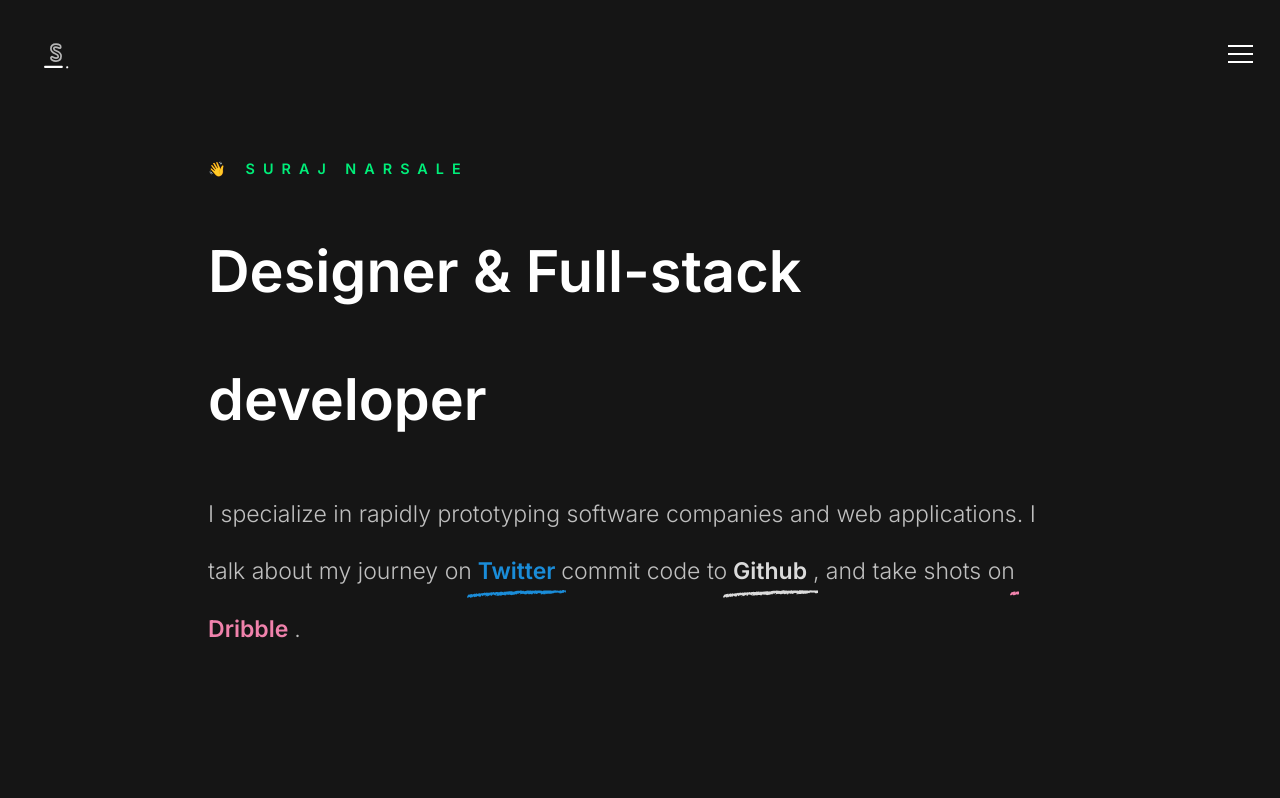
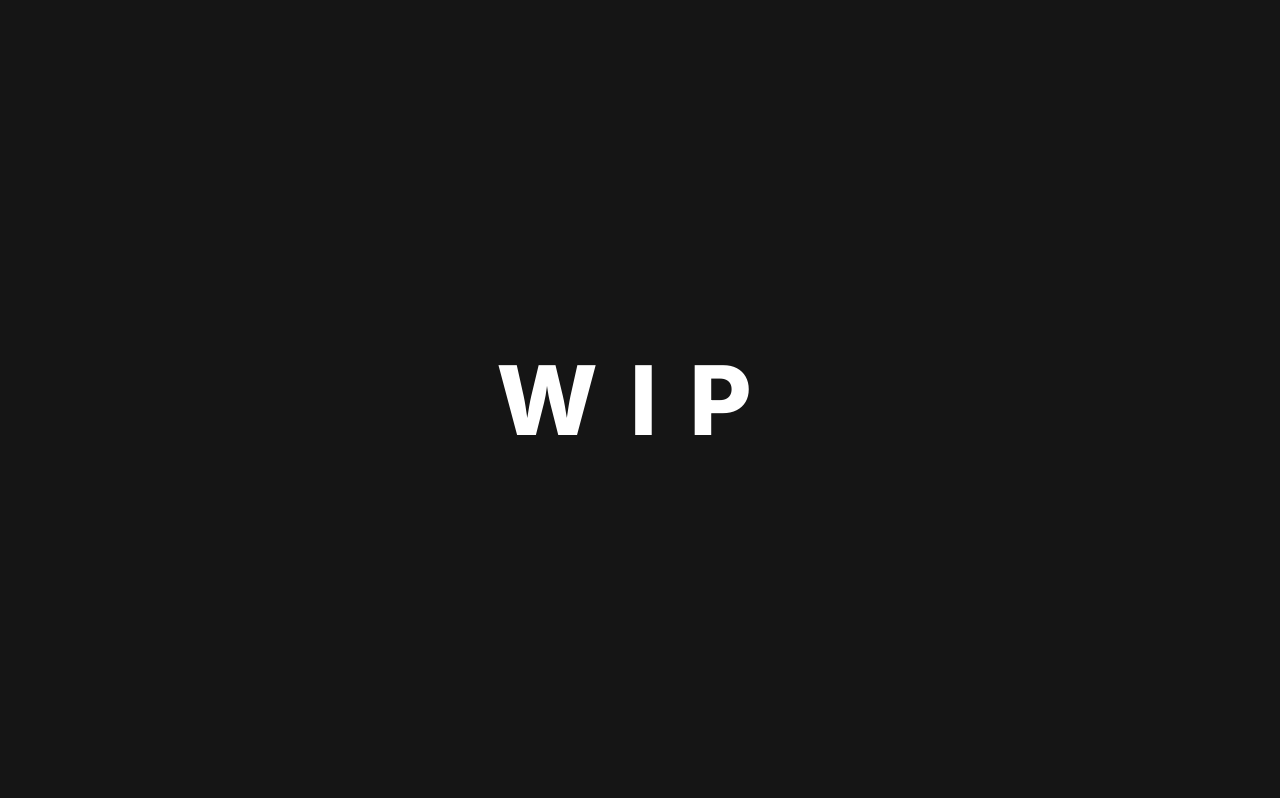
Before and after one commit to surajnarsale/job-portfolio, a Next.js app: page / in a window 1280 px wide. Shown: the top 798 px of the page. Built offline with nearby package versions, Linux system fonts and the light colour scheme.

Commit message:
feat: add wip banner

```diff
--- a/components/hero/hero.js
+++ b/components/hero/hero.js
@@ -1,5 +1,5 @@
-import styled from 'styled-components';
-import { device } from '../../constants/devices';
+import styled from "styled-components";
+import { device } from "../../constants/devices";
 
 export const Container = styled.div`
   width: 100vw;
@@ -58,14 +58,34 @@ export const Author = styled.h1`
   }
 `;
 
+// export const Title = styled.div`
+// 	font-size: 6em;
+// 	margin: 0;
+// 	font-weight: 600;
+// 	color: white;
+// 	line-height: 8rem;
+// 	padding: 0 1em 0 0;
+
+// 	@media ${device.tablet} {
+// 		padding: 0 0 0 0;
+// 		line-height: 1.6em;
+// 	}
+// 	@media ${device.mobileL} {
+// 		line-height: 4rem;
+// 		padding: 0 0 0 0;
+// 	}
+// `;
 export const Title = styled.div`
-	font-size: 6em;
+  font-size: 10em;
   margin: 0;
-	font-weight: 600;
+  font-weight: 800;
+  letter-spacing: 2rem;
   color: white;
   line-height: 8rem;
-	padding: 0 1em 0 0;
-
+  display: flex;
+  justify-content: center;
+  align-items: center;
+  height: 100%;
   @media ${device.tablet} {
     padding: 0 0 0 0;
     line-height: 1.6em;
@@ -75,6 +95,7 @@ export const Title = styled.div`
     padding: 0 0 0 0;
   }
 `;
+
 export const Subtitle = styled.div`
   font-size: 1.4em;
   color: #bfbfbf;
@@ -102,7 +123,7 @@ export const Twitter = styled.span`
   position: relative;
 
   &:after {
-		content: '';
+    content: "";
     position: absolute;
     bottom: -0.125em;
     left: -0.2em;
@@ -110,7 +131,7 @@ export const Twitter = styled.span`
     height: 0.35em;
     top: 1.35em;
     transform: skewY(-3deg);
-		background-image: url('/underline1.svg');
+    background-image: url("/underline1.svg");
     background-repeat: no-repeat;
     background-size: cover;
   }
@@ -122,7 +143,7 @@ export const Github = styled.span`
   position: relative;
 
   &:after {
-		content: '';
+    content: "";
     position: absolute;
     bottom: -0.125em;
     left: -0.2em;
@@ -130,7 +151,7 @@ export const Github = styled.span`
     height: 0.35em;
     top: 1.35em;
     transform: skewY(-3deg);
-		background-image: url('/underline2.svg');
+    background-image: url("/underline2.svg");
     background-repeat: no-repeat;
     background-size: cover;
   }
@@ -142,7 +163,7 @@ export const Dribble = styled.span`
   position: relative;
 
   &:after {
-		content: '';
+    content: "";
     position: absolute;
     bottom: -0.125em;
     left: -0.2em;
@@ -150,7 +171,7 @@ export const Dribble = styled.span`
     height: 0.35em;
     top: 1.35em;
     transform: skewY(-3deg);
-		background-image: url('/underline3.svg');
+    background-image: url("/underline3.svg");
     background-repeat: no-repeat;
     background-size: cover;
   }
--- a/components/hero/index.js
+++ b/components/hero/index.js
@@ -1,5 +1,5 @@
-import React from 'react';
-import Link from 'next/link';
+import React from "react";
+import Link from "next/link";
 import {
   Author,
   Container,
@@ -10,20 +10,20 @@ import {
   Title,
   Twitter,
   Wrapper,
-} from './hero';
-import { motion } from 'framer-motion';
+} from "./hero";
+import { motion } from "framer-motion";
 const nameVariants = {
   hidden: {
     opacity: 0,
-		y: '-20px',
+    y: "-20px",
   },
   visible: {
     opacity: 1,
     y: 0,
     transition: {
-			type: 'spring',
+      type: "spring",
       stiffness: 20,
-			ease: 'easeIn',
+      ease: "easeIn",
       delay: 0.1,
     },
   },
@@ -31,15 +31,15 @@ const nameVariants = {
 const headingVariants = {
   hidden: {
     opacity: 0,
-		y: '-20px',
+    y: "-20px",
   },
   visible: {
     opacity: 1,
     y: 0,
     transition: {
-			type: 'spring',
+      type: "spring",
       stiffness: 20,
-			ease: 'easeIn',
+      ease: "easeIn",
       delay: 0.4,
     },
   },
@@ -47,15 +47,15 @@ const headingVariants = {
 const subHeadingVariants = {
   hidden: {
     opacity: 0,
-		y: '-20px',
+    y: "-20px",
   },
   visible: {
     opacity: 1,
     y: 0,
     transition: {
-			type: 'spring',
+      type: "spring",
       stiffness: 20,
-			ease: 'easeIn',
+      ease: "easeIn",
       delay: 0.7,
     },
   },
@@ -67,49 +67,57 @@ export default function Hero() {
       <Container>
         <Wrapper>
           <Content>
-						<Author
+            {/* <Author
               as={motion.h1}
               variants={nameVariants}
               initial="hidden"
               animate="visible"
             >
               👋 suraj narsale
-						</Author>
-						<Title
+            </Author> */}
+            {/* <Title
               as={motion.div}
               variants={headingVariants}
               initial="hidden"
               animate="visible"
             >
               Designer & Full-stack developer
+            </Title> */}
+            <Title
+              as={motion.h1}
+              variants={nameVariants}
+              initial="hidden"
+              animate="visible"
+            >
+              WIP
             </Title>
-						<Subtitle
+            {/* <Subtitle
               as={motion.div}
               variants={subHeadingVariants}
               initial="hidden"
               animate="visible"
             >
-							I specialize in rapidly prototyping software companies and
-							web applications. I talk about my journey on
+              I specialize in rapidly prototyping software companies and web
+              applications. I talk about my journey on
               <Link href="https://twitter.com/surajnarsale_">
-								<a style={{ textDecoration: 'none' }} target="_blank">
+                <a style={{ textDecoration: "none" }} target="_blank">
                   <Twitter> Twitter </Twitter>
                 </a>
               </Link>
               commit code to
               <Link href="https://github.com/surajnarsale">
-								<a style={{ textDecoration: 'none' }} target="_blank">
+                <a style={{ textDecoration: "none" }} target="_blank">
                   <Github> Github </Github>
                 </a>
               </Link>
               , and take shots on
               <Link href="https://dribbble.com/surajnarsale">
-								<a style={{ textDecoration: 'none' }} target="_blank">
+                <a style={{ textDecoration: "none" }} target="_blank">
                   <Dribble> Dribble </Dribble>
                 </a>
               </Link>
               .
-						</Subtitle>
+            </Subtitle> */}
           </Content>
         </Wrapper>
       </Container>
--- a/pages/index.js
+++ b/pages/index.js
@@ -1,14 +1,14 @@
-import React from 'react';
-import { About, Footer, Hero, Navbar, Projects } from '../components';
+import React from "react";
+import { About, Footer, Hero, Navbar, Projects } from "../components";
 
 export default function index() {
-	return (
-		<>
-			<Navbar />
-			<Hero />
-			<Projects />
+  return (
+    <>
+      {/* <Navbar /> */}
+      <Hero />
+      {/* <Projects />
 			<About />
-			<Footer />
-		</>
-	);
+			<Footer /> */}
+    </>
+  );
 }
```
Lines whose indentation alone changed are shown as unchanged.
